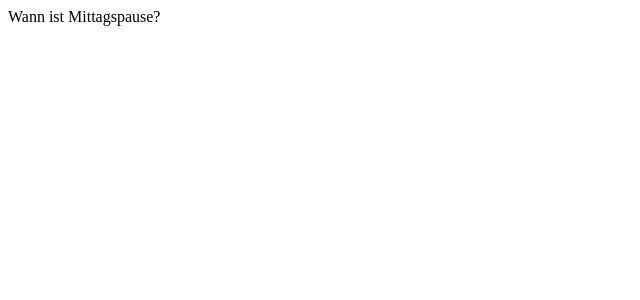
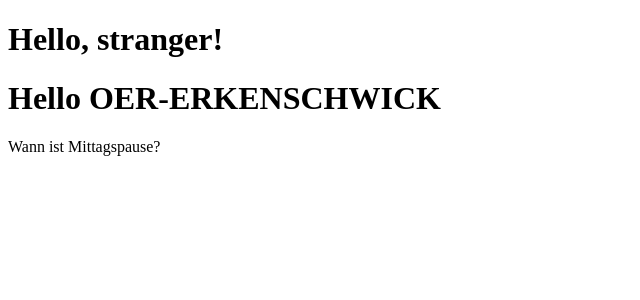
Before and after one commit to SuoraGmbH/react-camp-2024-10, a React (Vite) app: page / in a window 1280 px wide. Shown: the top 300 px of the page, without its empty margins (0-640 px from the left). Built offline with nearby package versions, Linux system fonts and the light colour scheme.

Commit message:
Add Welcome Component with ts and optional prop

```diff
--- a/src/App.tsx
+++ b/src/App.tsx
@@ -1,11 +1,14 @@
 import * as React from "react";
+import { Welcome } from "./components/Welcome.tsx";
 
 const App: React.FunctionComponent = () => {
-  return <div>Wann ist Mittagspause?</div>;
+  return (
+    <div>
+      <Welcome />
+      <Welcome city="Oer-Erkenschwick" />
+      Wann ist Mittagspause?
+    </div>
+  );
 };
 
-export function App2(): React.ReactNode {
-  return <div>Wann ist Mittagspause?</div>;
-}
-
 export default App;
--- /dev/null
+++ b/src/components/Welcome.tsx
@@ -0,0 +1,13 @@
+import React from "react";
+
+interface Props {
+  city?: string;
+}
+
+export const Welcome: React.FunctionComponent<Props> = ({ city }) => {
+  if (city === undefined) {
+    return <h1>Hello, stranger!</h1>;
+  }
+
+  return <h1>Hello {city.toUpperCase()}</h1>;
+};
```
